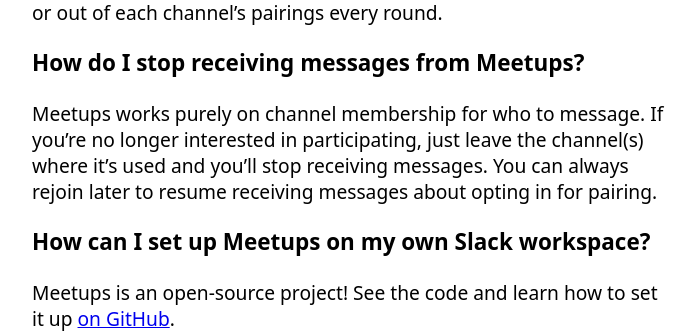
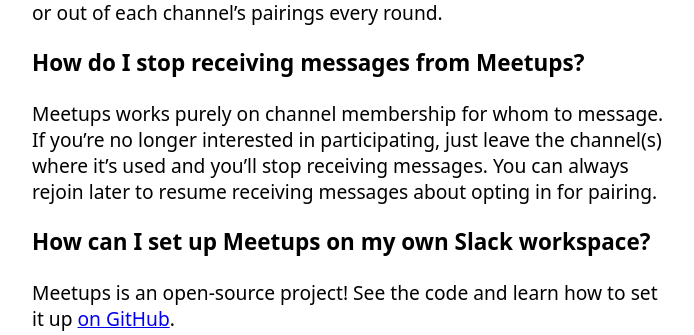
Before and after one commit to liddiard/slack-meetups, a Django app: page / in a window 1280 px wide. Shown: the part 2942-3277 px from the top of the page, without its empty margins (288-982 px from the left). Run offline with Django 3.2, Linux system fonts and the light colour scheme; data that the repository does not hold is empty.

Commit message:
homepage word workshopping

```diff
--- a/matcher/templates/index.html
+++ b/matcher/templates/index.html
@@ -57,7 +57,7 @@
   <h3>Can I participate in multiple channels’ meetups?</h3>
   <p>Yes! Just join your channels of interest. Meetups will use the same intro text across all your channels, but it will allow you to individually opt in or out of each channel’s pairings every round.</p>
   <h3>How do I stop receiving messages from Meetups?</h3>
-  <p>Meetups works purely on channel membership for who to message. If you’re no longer interested in participating, just leave the channel(s) where it’s used and you’ll stop receiving messages. You can always rejoin later to resume receiving messages about opting in for pairing.</p>
+  <p>Meetups works purely on channel membership for whom to message. If you’re no longer interested in participating, just leave the channel(s) where it’s used and you’ll stop receiving messages. You can always rejoin later to resume receiving messages about opting in for pairing.</p>
   <h3>How can I set up Meetups on my own Slack workspace?</h3>
   <p>Meetups is an open-source project! See the code and learn how to set it up <a href="https://github.com/liddiard/slack-meetups#readme">on GitHub</a>.</p>
 </body>
```
